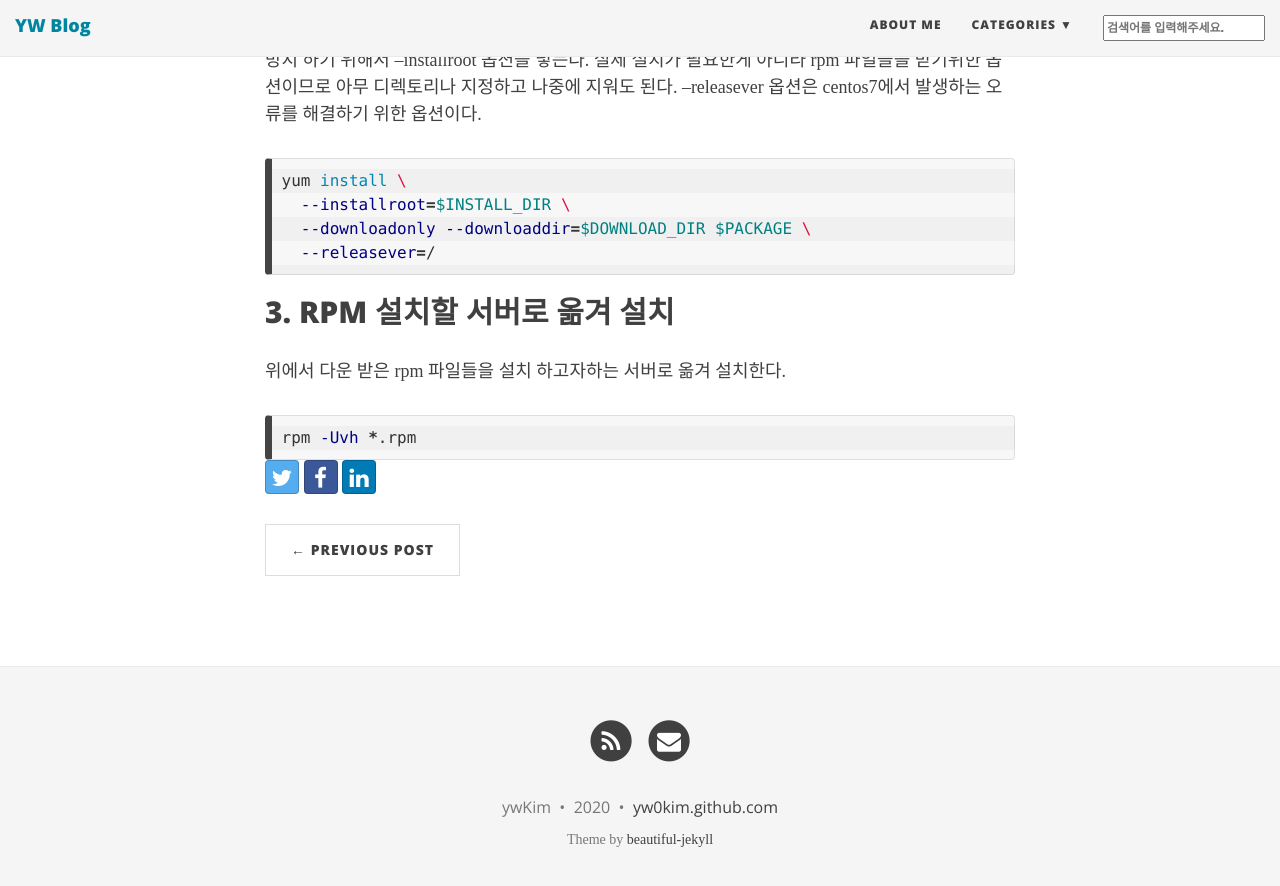
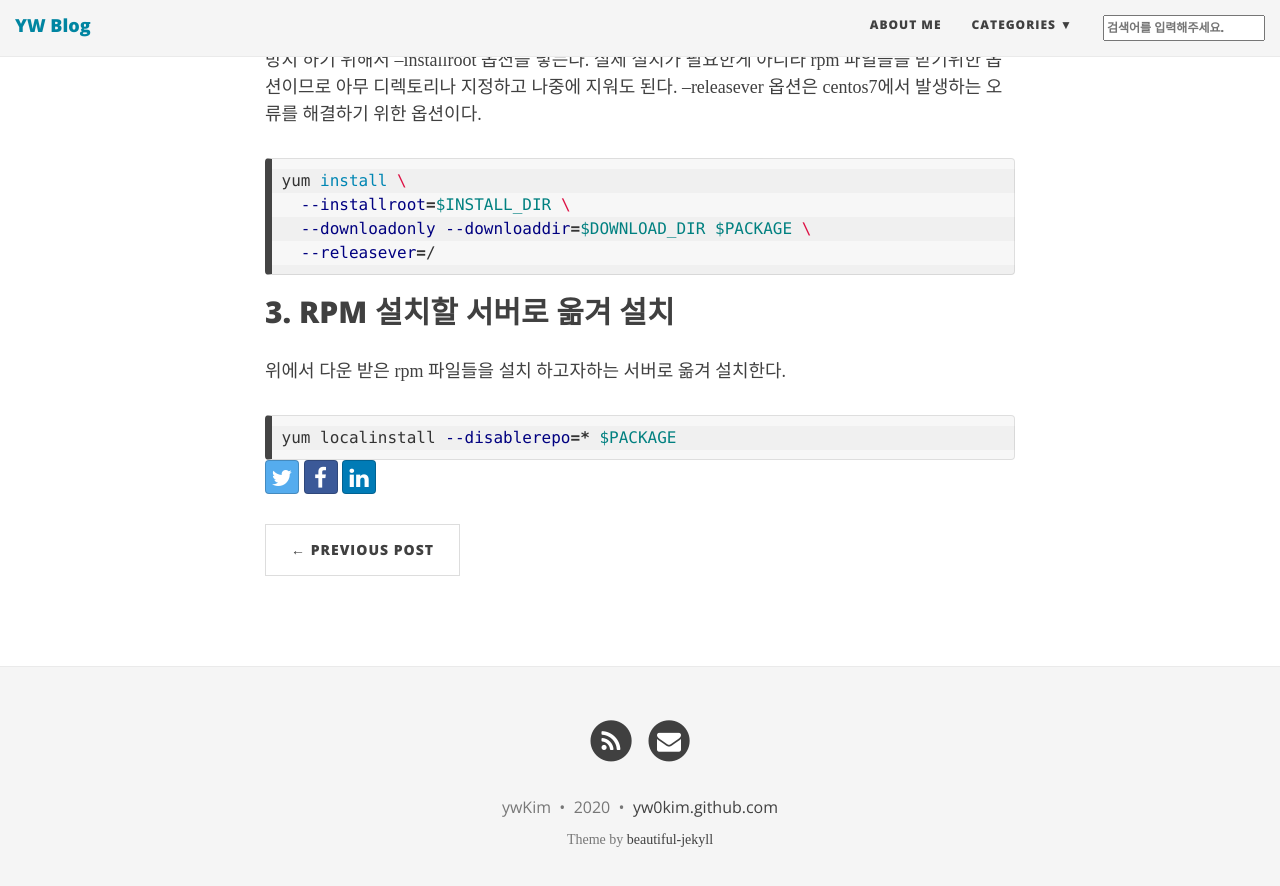
Before and after one commit to yw0kim/yw0kim.github.io, a Jekyll site: the page built from _posts/2020-03-02-CentOS-rpm-dependency-resolve.md, in a window 1280 px wide and 900 px high, scrolled down 1000 px. Shown: the top 886 px of the window. Built offline with Jekyll 4.4.1, drawn with Linux system fonts in a browser that asks for light colours; nearby versions of some CDN libraries; some web fonts are replaced.

Commit message:
Rpm install with yum localinstall revert

````diff
--- a/_posts/2020-03-02-CentOS-rpm-dependency-resolve.md
+++ b/_posts/2020-03-02-CentOS-rpm-dependency-resolve.md
@@ -47,5 +47,5 @@ yum install \
 위에서 다운 받은 rpm 파일들을 설치 하고자하는 서버로 옮겨 설치한다.
 
 ```bash
-rpm -Uvh *.rpm
+yum localinstall --disablerepo=* $PACKAGE
 ```
````
